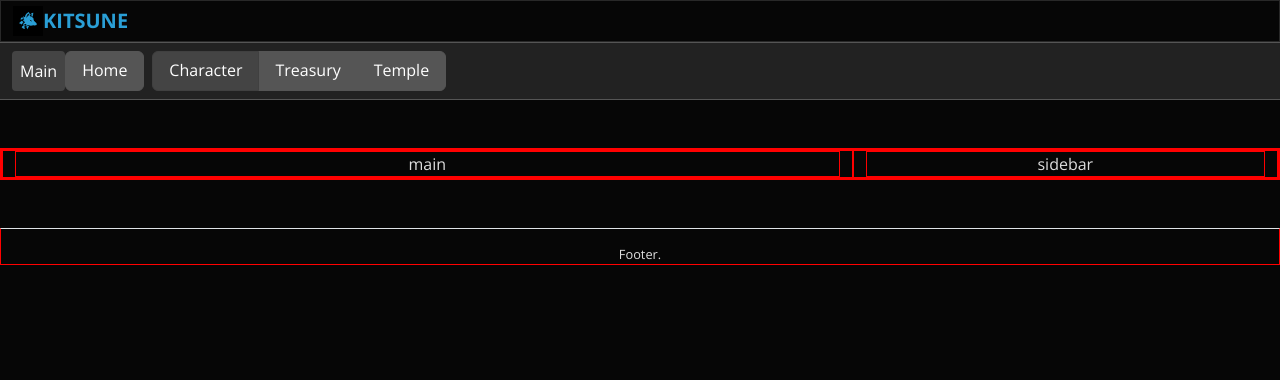
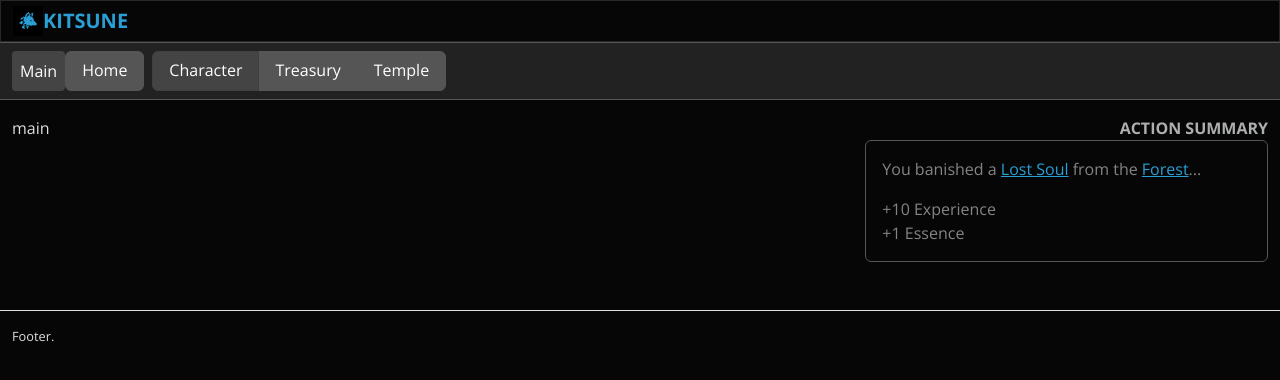
Before and after one commit to SlybootsStudio/kitsune, a Vue app: page / in a window 1280 px wide. Shown: the top 380 px of the page. Built offline with nearby package versions, Linux system fonts and the light colour scheme.

Commit message:
Adding ActionSummary, SidebarBox

```diff
--- a/src/App.vue
+++ b/src/App.vue
@@ -1,6 +1,6 @@
 <template>
   <Header />
-  <Navbar class="mb-5" />
+  <Navbar class="mb-3" />
   <div class="container-fluid">
     <div class="row">
       <div class="col-sm-8">
@@ -34,6 +34,5 @@ export default {
 
 <style scoped>
 div {
-  border: 1px solid red;
 }
 </style>
--- /dev/null
+++ b/src/components/ActionSummary.vue
@@ -0,0 +1,25 @@
+<template>
+  <div>
+    <p class="p-0 m-0 mb-3">
+      You banished a <a href="#">Lost Soul</a> from the
+      <router-link class="" :to="{ name: 'Main' }">Forest</router-link>...
+    </p>
+
+    <p class="p-0 m-0">+10 <span class="text-">Experience</span></p>
+    <p class="p-0 m-0">+1 <span class="text-yellow">Essence</span></p>
+  </div>
+</template>
+
+<script>
+export default {
+  name: "ActionSummary",
+  props: {
+    title: {
+      type: String
+    }
+  }
+};
+</script>
+
+<!-- Add "scoped" attribute to limit CSS to this component only -->
+<style scoped></style>
--- a/src/components/Sidebar.vue
+++ b/src/components/Sidebar.vue
@@ -1,10 +1,15 @@
 <template>
-  <div>sidebar</div>
+  <div>
+    <SidebarBox title="Action Summary"><ActionSummary /></SidebarBox>
+  </div>
 </template>
 
 <script>
+import SidebarBox from "@/components/SidebarBox";
+import ActionSummary from "@/components/ActionSummary";
 export default {
   name: "Sidebar",
+  components: { SidebarBox, ActionSummary },
   props: {}
 };
 </script>
--- /dev/null
+++ b/src/components/SidebarBox.vue
@@ -0,0 +1,25 @@
+<template>
+  <div>
+    <div class="text-end text-uppercase fw-bold text-dark">
+      {{ title }}
+    </div>
+
+    <div class="border rounded border-secondary p-3 text-small text-muted">
+      <slot></slot>
+    </div>
+  </div>
+</template>
+
+<script>
+export default {
+  name: "SidebarBox",
+  props: {
+    title: {
+      type: String
+    }
+  }
+};
+</script>
+
+<!-- Add "scoped" attribute to limit CSS to this component only -->
+<style scoped></style>
--- a/src/css/style.css
+++ b/src/css/style.css
@@ -2,7 +2,6 @@
 	font-family: 'Open Sans', sans-serif;
   -webkit-font-smoothing: antialiased;
   -moz-osx-font-smoothing: grayscale;
-  text-align: center;
   color: #ddd;
   font-weight:400;
 }
```
